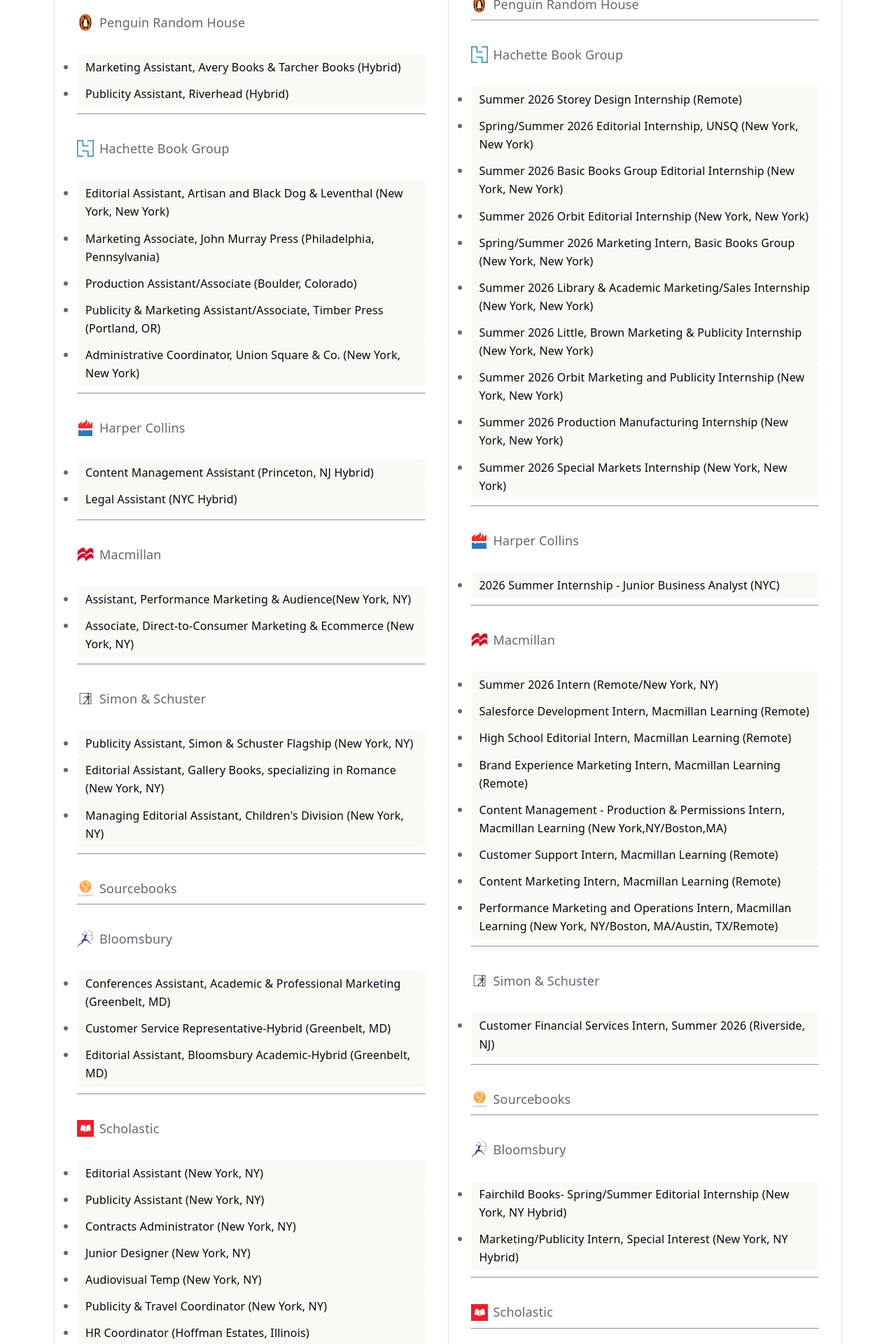
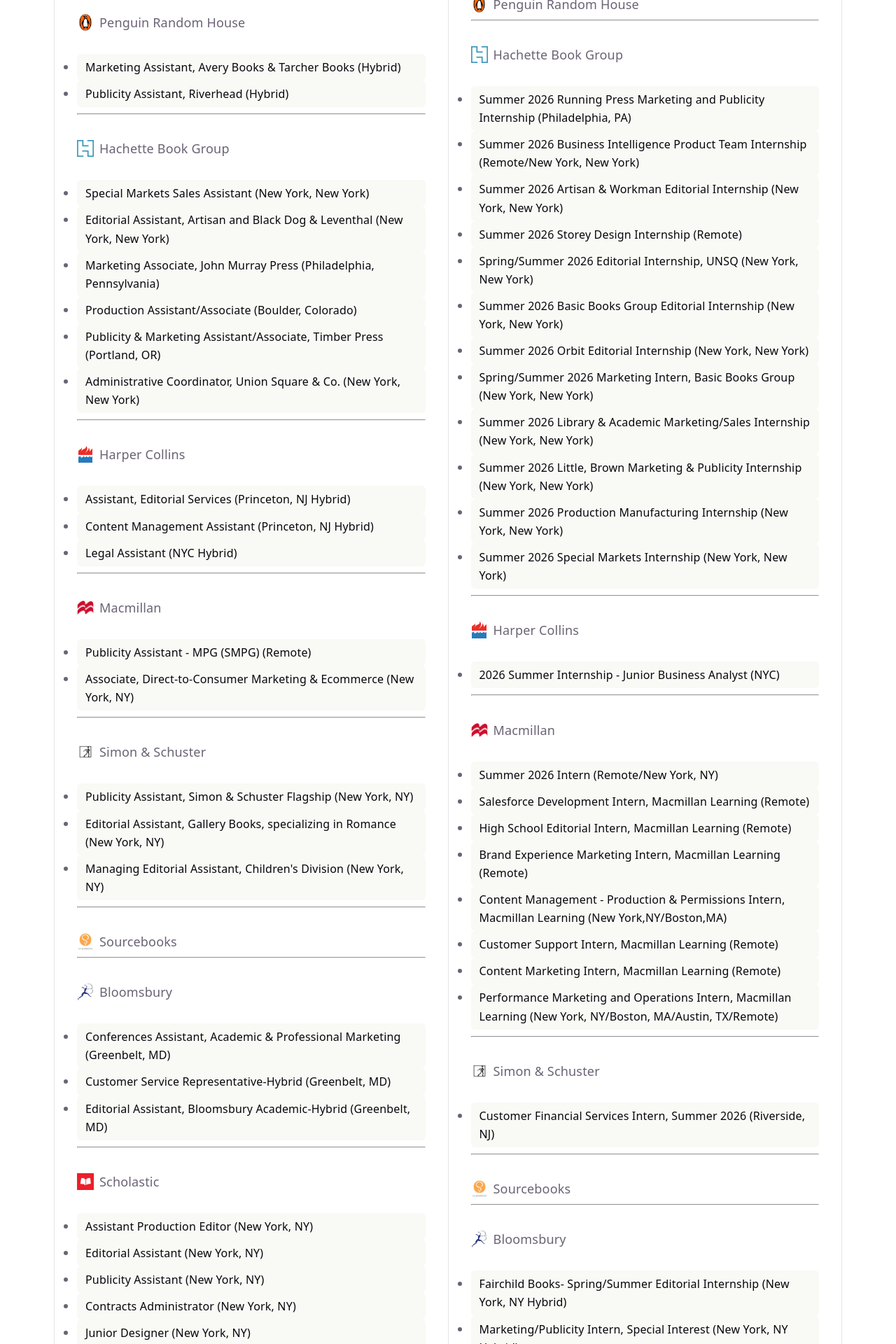
Before and after one commit to ellahain/bookjobs, a React (Vite) app: page / in a window 1280 px wide. Shown: the part 300-2220 px from the top of the page at 70% size. Built offline with nearby package versions, Linux system fonts and the light colour scheme.

Commit message:
update 3/24/26

```diff
--- a/src/App.tsx
+++ b/src/App.tsx
@@ -42,9 +42,9 @@
                 <h2>Jobs</h2>
                 <p>Entry Level (Assistant/Associate)</p>
                 <br/>
-                    <span style={{ display: 'flex', alignItems: 'center', gap: '8px' }}>
-  <img src={prhLogo} alt="PRH logo" style={{ width: '24px', height: '24px', objectFit: 'contain' }} />
-  <p style={{ margin: 0 }}>Penguin Random House</p>
+                <span style={{display: 'flex', alignItems: 'center', gap: '8px'}}>
+  <img src={prhLogo} alt="PRH logo" style={{width: '24px', height: '24px', objectFit: 'contain'}}/>
+  <p style={{margin: 0}}>Penguin Random House</p>
 </span>
                 <ul>
                     <li>
@@ -62,11 +62,16 @@
                 </ul>
                 <hr/>
                 <br/>
-                    <span style={{ display: 'flex', alignItems: 'center', gap: '8px' }}>
-  <img src={hbgLogo} alt="HBG logo" style={{ width: '24px', height: '24px', objectFit: 'contain' }} />
-  <p style={{ margin: 0 }}>Hachette Book Group</p>
+                <span style={{display: 'flex', alignItems: 'center', gap: '8px'}}>
+  <img src={hbgLogo} alt="HBG logo" style={{width: '24px', height: '24px', objectFit: 'contain'}}/>
+  <p style={{margin: 0}}>Hachette Book Group</p>
 </span>
                 <ul>
+                    <li>
+                        <a href="https://jobs.jobvite.com/hachette-book-group/job/oE1SzfwQ" target="_blank">
+                            Special Markets Sales Assistant (New York, New York)
+                        </a>
+                    </li>
                     <li>
                         <a href="https://jobs.jobvite.com/hachette-book-group/job/otpQzfw1" target="_blank">
                             Editorial Assistant, Artisan and Black Dog & Leventhal (New York, New York)
@@ -96,11 +101,17 @@
                 </ul>
                 <hr/>
                 <br/>
-                    <span style={{ display: 'flex', alignItems: 'center', gap: '8px' }}>
-  <img src={hcLogo} alt="Haper Collins logo" style={{ width: '24px', height: '24px', objectFit: 'contain' }} />
-  <p style={{ margin: 0 }}>Harper Collins</p>
+                <span style={{display: 'flex', alignItems: 'center', gap: '8px'}}>
+  <img src={hcLogo} alt="Haper Collins logo" style={{width: '24px', height: '24px', objectFit: 'contain'}}/>
+  <p style={{margin: 0}}>Harper Collins</p>
 </span>
                 <ul>
+                    <li>
+                        <a href="https://careers-harpercollins.icims.com/jobs/5285/assistant%2c-editorial-services-%28princeton%2c-nj-hybrid%29/job?hub=7&_gl=1*1yceey6*_ga*MTM3OTEyMzI1OC4xNzYzNDMxMDY4*_ga_5Y2BYGL910*czE3NzQzODc2MDUkbzczJGcxJHQxNzc0Mzg3NjA2JGo1OSRsMCRoMA..&mobile=false&width=1454&height=500&bga=true&needsRedirect=false&jan1offset=-300&jun1offset=-240"
+                           target="_blank">
+                            Assistant, Editorial Services (Princeton, NJ Hybrid)
+                        </a>
+                    </li>
                     <li>
                         <a href="https://careers-harpercollins.icims.com/jobs/5281/content-management-assistant-%28princeton%2c-nj-hybrid%29/job?hub=7&_gl=1*1biuj6i*_ga*MTM3OTEyMzI1OC4xNzYzNDMxMDY4*_ga_5Y2BYGL910*czE3NzQzMDYzNjgkbzcxJGcxJHQxNzc0MzA2Mzc2JGo1MiRsMCRoMA..&mobile=false&width=1454&height=500&bga=true&needsRedirect=false&jan1offset=-300&jun1offset=-240"
                            target="_blank">
@@ -116,15 +127,15 @@
                 </ul>
                 <hr/>
                 <br/>
-                    <span style={{ display: 'flex', alignItems: 'center', gap: '8px' }}>
-  <img src={macmillanLogo} alt="Macmillan logo" style={{ width: '24px', height: '24px', objectFit: 'contain' }} />
-  <p style={{ margin: 0 }}>Macmillan</p>
+                <span style={{display: 'flex', alignItems: 'center', gap: '8px'}}>
+  <img src={macmillanLogo} alt="Macmillan logo" style={{width: '24px', height: '24px', objectFit: 'contain'}}/>
+  <p style={{margin: 0}}>Macmillan</p>
 </span>
                 <ul>
                     <li>
-                            <a href="https://recruiting.ultipro.com/HOL1002HPHM/JobBoard/be27b89b-3cb9-491f-a1b0-42f8b077a9dd/OpportunityDetail?opportunityId=eb5b46d3-6b8d-4089-a7de-d83ceb68e207"
+                        <a href="https://recruiting.ultipro.com/HOL1002HPHM/JobBoard/be27b89b-3cb9-491f-a1b0-42f8b077a9dd/?q=&o=postedDateDesc&w=&wc=&we=&wpst="
                            target="_blank">
-                                Assistant, Performance Marketing & Audience(New York, NY)
+                            Publicity Assistant - MPG (SMPG) (Remote)
                         </a>
                     </li>
                     <li>
@@ -136,9 +147,9 @@
                 </ul>
                 <hr/>
                 <br/>
-                    <span style={{ display: 'flex', alignItems: 'center', gap: '8px' }}>
-  <img src={sasLogo} alt="S&S logo" style={{ width: '24px', height: '24px', objectFit: 'contain' }} />
-  <p style={{ margin: 0 }}>Simon & Schuster</p>
+                <span style={{display: 'flex', alignItems: 'center', gap: '8px'}}>
+  <img src={sasLogo} alt="S&S logo" style={{width: '24px', height: '24px', objectFit: 'contain'}}/>
+  <p style={{margin: 0}}>Simon & Schuster</p>
 </span>
                 <ul>
                     <li>
@@ -162,15 +173,15 @@
                 </ul>
                 <hr/>
                 <br/>
-                    <span style={{ display: 'flex', alignItems: 'center', gap: '8px' }}>
-  <img src={sbLogo} alt="Sourcebooks logo" style={{ width: '24px', height: '24px', objectFit: 'contain' }} />
-  <p style={{ margin: 0 }}>Sourcebooks</p>
+                <span style={{display: 'flex', alignItems: 'center', gap: '8px'}}>
+  <img src={sbLogo} alt="Sourcebooks logo" style={{width: '24px', height: '24px', objectFit: 'contain'}}/>
+  <p style={{margin: 0}}>Sourcebooks</p>
 </span>
                 <hr/>
                 <br/>
-                    <span style={{ display: 'flex', alignItems: 'center', gap: '8px' }}>
-  <img src={bloomsburyLogo} alt="Bloomsbury logo" style={{ width: '24px', height: '24px', objectFit: 'contain' }} />
-  <p style={{ margin: 0 }}>Bloomsbury</p>
+                <span style={{display: 'flex', alignItems: 'center', gap: '8px'}}>
+  <img src={bloomsburyLogo} alt="Bloomsbury logo" style={{width: '24px', height: '24px', objectFit: 'contain'}}/>
+  <p style={{margin: 0}}>Bloomsbury</p>
 </span>
                 <ul>
                     <li>
@@ -194,11 +205,17 @@
                 </ul>
                 <hr/>
                 <br/>
-                    <span style={{ display: 'flex', alignItems: 'center', gap: '8px' }}>
-  <img src={scholasticLogo} alt="Scholastic logo" style={{ width: '24px', height: '24px', objectFit: 'contain' }} />
-  <p style={{ margin: 0 }}>Scholastic</p>
+                <span style={{display: 'flex', alignItems: 'center', gap: '8px'}}>
+  <img src={scholasticLogo} alt="Scholastic logo" style={{width: '24px', height: '24px', objectFit: 'contain'}}/>
+  <p style={{margin: 0}}>Scholastic</p>
 </span>
                 <ul>
+                    <li>
+                        <a href="https://scholastic.wd5.myworkdayjobs.com/en-US/External/job/New-York-New-York/Senior-Production-Editor_R14994-1"
+                           target="_blank">
+                            Assistant Production Editor (New York, NY)
+                        </a>
+                    </li>
                     <li>
                         <a href="https://scholastic.wd5.myworkdayjobs.com/en-US/External/job/New-York-New-York/Editorial-Assistant_R15277"
                            target="_blank">
@@ -244,9 +261,9 @@
                 </ul>
                 <hr/>
                 <br/>
-                    <span style={{ display: 'flex', alignItems: 'center', gap: '8px' }}>
-  <img src={chronicleLogo} alt="Chronicle logo" style={{ width: '24px', height: '24px', objectFit: 'contain' }} />
-  <p style={{ margin: 0 }}>Chronicle Books</p>
+                <span style={{display: 'flex', alignItems: 'center', gap: '8px'}}>
+  <img src={chronicleLogo} alt="Chronicle logo" style={{width: '24px', height: '24px', objectFit: 'contain'}}/>
+  <p style={{margin: 0}}>Chronicle Books</p>
 </span>
                 <ul>
                     <li>
@@ -257,16 +274,16 @@
                 </ul>
                 <hr/>
                 <br/>
-                    <span style={{ display: 'flex', alignItems: 'center', gap: '8px' }}>
-  <img src={beaconLogo} alt="Beacon logo" style={{ width: '24px', height: '24px', objectFit: 'contain' }} />
-  <p style={{ margin: 0 }}>Beacon Press</p>
+                <span style={{display: 'flex', alignItems: 'center', gap: '8px'}}>
+  <img src={beaconLogo} alt="Beacon logo" style={{width: '24px', height: '24px', objectFit: 'contain'}}/>
+  <p style={{margin: 0}}>Beacon Press</p>
 </span>
                 <hr/>
                 <br/>
 
-                    <span style={{ display: 'flex', alignItems: 'center', gap: '8px' }}>
-  <img src={abramsLogo} alt="Abrams logo" style={{ width: '24px', height: '24px', objectFit: 'contain' }} />
-  <p style={{ margin: 0 }}>Abrams</p>
+                <span style={{display: 'flex', alignItems: 'center', gap: '8px'}}>
+  <img src={abramsLogo} alt="Abrams logo" style={{width: '24px', height: '24px', objectFit: 'contain'}}/>
+  <p style={{margin: 0}}>Abrams</p>
 </span>
                 <ul>
                     <li>
@@ -284,22 +301,22 @@
                 </ul>
                 <hr/>
                 <br/>
-                    <span style={{ display: 'flex', alignItems: 'center', gap: '8px' }}>
-  <img src={hhLogo} alt="Holiday House logo" style={{ width: '24px', height: '24px', objectFit: 'contain' }} />
-  <p style={{ margin: 0 }}>Holiday House/Peachtree</p>
+                <span style={{display: 'flex', alignItems: 'center', gap: '8px'}}>
+  <img src={hhLogo} alt="Holiday House logo" style={{width: '24px', height: '24px', objectFit: 'contain'}}/>
+  <p style={{margin: 0}}>Holiday House/Peachtree</p>
 </span>
 
                 <hr/>
                 <br/>
-                    <span style={{ display: 'flex', alignItems: 'center', gap: '8px' }}>
-  <img src={candleLogo} alt="Candlewick logo" style={{ width: '24px', height: '24px', objectFit: 'contain' }} />
-  <p style={{ margin: 0 }}>Candlewick Press</p>
+                <span style={{display: 'flex', alignItems: 'center', gap: '8px'}}>
+  <img src={candleLogo} alt="Candlewick logo" style={{width: '24px', height: '24px', objectFit: 'contain'}}/>
+  <p style={{margin: 0}}>Candlewick Press</p>
 </span>
                 <hr/>
                 <br/>
-                    <span style={{ display: 'flex', alignItems: 'center', gap: '8px' }}>
-  <img src={wwLogo} alt="W.W. Norton logo" style={{ width: '24px', height: '24px', objectFit: 'contain' }} />
-  <p style={{ margin: 0 }}>W.W. Norton</p>
+                <span style={{display: 'flex', alignItems: 'center', gap: '8px'}}>
+  <img src={wwLogo} alt="W.W. Norton logo" style={{width: '24px', height: '24px', objectFit: 'contain'}}/>
+  <p style={{margin: 0}}>W.W. Norton</p>
 </span>
 
             </div>
@@ -313,17 +330,32 @@
 </span>
                 <h2>Internships</h2>
                 <br/>
-                    <span style={{ display: 'flex', alignItems: 'center', gap: '8px' }}>
-  <img src={prhLogo} alt="PRH logo" style={{ width: '24px', height: '24px', objectFit: 'contain' }} />
-  <p style={{ margin: 0 }}>Penguin Random House</p>
+                <span style={{display: 'flex', alignItems: 'center', gap: '8px'}}>
+  <img src={prhLogo} alt="PRH logo" style={{width: '24px', height: '24px', objectFit: 'contain'}}/>
+  <p style={{margin: 0}}>Penguin Random House</p>
 </span>
                 <hr/>
                 <br/>
-                    <span style={{ display: 'flex', alignItems: 'center', gap: '8px' }}>
-  <img src={hbgLogo} alt="HBG logo" style={{ width: '24px', height: '24px', objectFit: 'contain' }} />
-  <p style={{ margin: 0 }}>Hachette Book Group</p>
+                <span style={{display: 'flex', alignItems: 'center', gap: '8px'}}>
+  <img src={hbgLogo} alt="HBG logo" style={{width: '24px', height: '24px', objectFit: 'contain'}}/>
+  <p style={{margin: 0}}>Hachette Book Group</p>
 </span>
                 <ul>
+                    <li>
+                        <a href="https://jobs.jobvite.com/hachette-book-group/job/o19Pzfwi" target="_blank">
+                            Summer 2026 Running Press Marketing and Publicity Internship (Philadelphia, PA)
+                        </a>
+                    </li>
+                    <li>
+                        <a href="https://jobs.jobvite.com/hachette-book-group/job/oMvPzfwp" target="_blank">
+                            Summer 2026 Business Intelligence Product Team Internship (Remote/New York, New York)
+                        </a>
+                    </li>
+                    <li>
+                        <a href="https://jobs.jobvite.com/hachette-book-group/job/ov0RzfwF" target="_blank">
+                            Summer 2026 Artisan & Workman Editorial Internship (New York, New York)
+                        </a>
+                    </li>
                     <li>
                         <a href="https://jobs.jobvite.com/hachette-book-group/job/oR9Pzfw8" target="_blank">
                             Summer 2026 Storey Design Internship (Remote)
@@ -360,11 +392,6 @@
                         </a>
                     </li>
                     <li>
-                            <a href="https://jobs.jobvite.com/hachette-book-group/job/oWvPzfwz" target="_blank">
-                                Summer 2026 Orbit Marketing and Publicity Internship (New York, New York)
-                            </a>
-                        </li>
-                        <li>
                         <a href="https://jobs.jobvite.com/hachette-book-group/job/o5xNzfwI" target="_blank">
                             Summer 2026 Production Manufacturing Internship (New York, New York)
                         </a>
@@ -378,9 +405,9 @@
                 </ul>
                 <hr/>
                 <br/>
-                    <span style={{ display: 'flex', alignItems: 'center', gap: '8px' }}>
-  <img src={hcLogo} alt="Haper Collins logo" style={{ width: '24px', height: '24px', objectFit: 'contain' }} />
-  <p style={{ margin: 0 }}>Harper Collins</p>
+                <span style={{display: 'flex', alignItems: 'center', gap: '8px'}}>
+  <img src={hcLogo} alt="Haper Collins logo" style={{width: '24px', height: '24px', objectFit: 'contain'}}/>
+  <p style={{margin: 0}}>Harper Collins</p>
 </span>
                 <ul>
                     <li>
@@ -392,9 +419,9 @@
                 </ul>
                 <hr/>
                 <br/>
-                    <span style={{ display: 'flex', alignItems: 'center', gap: '8px' }}>
-  <img src={macmillanLogo} alt="Macmillan logo" style={{ width: '24px', height: '24px', objectFit: 'contain' }} />
-  <p style={{ margin: 0 }}>Macmillan</p>
+                <span style={{display: 'flex', alignItems: 'center', gap: '8px'}}>
+  <img src={macmillanLogo} alt="Macmillan logo" style={{width: '24px', height: '24px', objectFit: 'contain'}}/>
+  <p style={{margin: 0}}>Macmillan</p>
 </span>
                 <ul>
                     <li>
@@ -450,9 +477,9 @@
                 </ul>
                 <hr/>
                 <br/>
-                    <span style={{ display: 'flex', alignItems: 'center', gap: '8px' }}>
-  <img src={sasLogo} alt="S&S logo" style={{ width: '24px', height: '24px', objectFit: 'contain' }} />
-  <p style={{ margin: 0 }}>Simon & Schuster</p>
+                <span style={{display: 'flex', alignItems: 'center', gap: '8px'}}>
+  <img src={sasLogo} alt="S&S logo" style={{width: '24px', height: '24px', objectFit: 'contain'}}/>
+  <p style={{margin: 0}}>Simon & Schuster</p>
 </span>
                 <ul>
                     <li>
@@ -464,15 +491,15 @@
                 </ul>
                 <hr/>
                 <br/>
-                    <span style={{ display: 'flex', alignItems: 'center', gap: '8px' }}>
-  <img src={sbLogo} alt="Sourcebooks logo" style={{ width: '24px', height: '24px', objectFit: 'contain' }} />
-  <p style={{ margin: 0 }}>Sourcebooks</p>
+                <span style={{display: 'flex', alignItems: 'center', gap: '8px'}}>
+  <img src={sbLogo} alt="Sourcebooks logo" style={{width: '24px', height: '24px', objectFit: 'contain'}}/>
+  <p style={{margin: 0}}>Sourcebooks</p>
 </span>
                 <hr/>
                 <br/>
-                    <span style={{ display: 'flex', alignItems: 'center', gap: '8px' }}>
-  <img src={bloomsburyLogo} alt="Bloomsbury logo" style={{ width: '24px', height: '24px', objectFit: 'contain' }} />
-  <p style={{ margin: 0 }}>Bloomsbury</p>
+                <span style={{display: 'flex', alignItems: 'center', gap: '8px'}}>
+  <img src={bloomsburyLogo} alt="Bloomsbury logo" style={{width: '24px', height: '24px', objectFit: 'contain'}}/>
+  <p style={{margin: 0}}>Bloomsbury</p>
 </span>
                 <ul>
                     <li>
@@ -488,21 +515,21 @@
                 </ul>
                 <hr/>
                 <br/>
-                    <span style={{ display: 'flex', alignItems: 'center', gap: '8px' }}>
-  <img src={scholasticLogo} alt="Scholastic logo" style={{ width: '24px', height: '24px', objectFit: 'contain' }} />
-  <p style={{ margin: 0 }}>Scholastic</p>
+                <span style={{display: 'flex', alignItems: 'center', gap: '8px'}}>
+  <img src={scholasticLogo} alt="Scholastic logo" style={{width: '24px', height: '24px', objectFit: 'contain'}}/>
+  <p style={{margin: 0}}>Scholastic</p>
 </span>
                 <hr/>
                 <br/>
-                    <span style={{ display: 'flex', alignItems: 'center', gap: '8px' }}>
-  <img src={chronicleLogo} alt="Chronicle logo" style={{ width: '24px', height: '24px', objectFit: 'contain' }} />
-  <p style={{ margin: 0 }}>Chronicle Books</p>
+                <span style={{display: 'flex', alignItems: 'center', gap: '8px'}}>
+  <img src={chronicleLogo} alt="Chronicle logo" style={{width: '24px', height: '24px', objectFit: 'contain'}}/>
+  <p style={{margin: 0}}>Chronicle Books</p>
 </span>
                 <hr/>
                 <br/>
-                    <span style={{ display: 'flex', alignItems: 'center', gap: '8px' }}>
-  <img src={beaconLogo} alt="Beacon logo" style={{ width: '24px', height: '24px', objectFit: 'contain' }} />
-  <p style={{ margin: 0 }}>Beacon Press</p>
+                <span style={{display: 'flex', alignItems: 'center', gap: '8px'}}>
+  <img src={beaconLogo} alt="Beacon logo" style={{width: '24px', height: '24px', objectFit: 'contain'}}/>
+  <p style={{margin: 0}}>Beacon Press</p>
 </span>
                 <ul>
                     <li>
@@ -513,15 +540,15 @@
                 </ul>
                 <hr/>
                 <br/>
-                    <span style={{ display: 'flex', alignItems: 'center', gap: '8px' }}>
-  <img src={abramsLogo} alt="abrams logo" style={{ width: '24px', height: '24px', objectFit: 'contain' }} />
-  <p style={{ margin: 0 }}>Abrams</p>
+                <span style={{display: 'flex', alignItems: 'center', gap: '8px'}}>
+  <img src={abramsLogo} alt="abrams logo" style={{width: '24px', height: '24px', objectFit: 'contain'}}/>
+  <p style={{margin: 0}}>Abrams</p>
 </span>
                 <hr/>
                 <br/>
-                    <span style={{ display: 'flex', alignItems: 'center', gap: '8px' }}>
-  <img src={hhLogo} alt="Holiday Houselogo" style={{ width: '24px', height: '24px', objectFit: 'contain' }} />
-  <p style={{ margin: 0 }}>Holiday House/Peachtree</p>
+                <span style={{display: 'flex', alignItems: 'center', gap: '8px'}}>
+  <img src={hhLogo} alt="Holiday Houselogo" style={{width: '24px', height: '24px', objectFit: 'contain'}}/>
+  <p style={{margin: 0}}>Holiday House/Peachtree</p>
 </span>
                 <ul>
                     <li>
@@ -533,15 +560,53 @@
                 </ul>
                 <hr/>
                 <br/>
-                    <span style={{ display: 'flex', alignItems: 'center', gap: '8px' }}>
-  <img src={candleLogo} alt="Candlewick logo" style={{ width: '24px', height: '24px', objectFit: 'contain' }} />
-  <p style={{ margin: 0 }}>Candlewick Press</p>
+                <span style={{display: 'flex', alignItems: 'center', gap: '8px'}}>
+                    <img src={candleLogo} alt="Candlewick logo" style={{width: '24px', height: '24px', objectFit: 'contain'}}/>
+                    <p style={{margin: 0}}>Candlewick Press</p>
                 </span>
+                <ul>
+                    <li>
+                        <a href="https://www.candlewick.com/careers/production-internship/"
+                           target="_blank">
+                            Production Internship
+                        </a>
+                    </li>
+                    <li>
+                        <a href="https://www.candlewick.com/careers/sales-internship/"
+                           target="_blank">
+                            Sales Internship
+                        </a>
+                    </li>
+                    <li>
+                        <a href="https://www.candlewick.com/careers/publishing-technologies-internship/"
+                           target="_blank">
+                            Publishing Technologies Internship
+                        </a>
+                    </li>
+                    <li>
+                        <a href="https://www.candlewick.com/careers/marketing-internship/"
+                           target="_blank">
+                            Marketing Internship
+                        </a>
+                    </li>
+                    <li>
+                        <a href="https://www.candlewick.com/careers/editorial-internship/"
+                           target="_blank">
+                            Editorial Internship
+                        </a>
+                    </li>
+                    <li>
+                        <a href="https://www.candlewick.com/careers/design-internship/"
+                           target="_blank">
+                            Design Internship
+                        </a>
+                    </li>
+                </ul>
                 <hr/>
                 <br/>
-                    <span style={{ display: 'flex', alignItems: 'center', gap: '8px' }}>
-  <img src={whLogo} alt="Writer's House logo" style={{ width: '24px', height: '24px', objectFit: 'contain' }} />
-  <p style={{ margin: 0 }}>Writer's House</p>
+                <span style={{display: 'flex', alignItems: 'center', gap: '8px'}}>
+  <img src={whLogo} alt="Writer's House logo" style={{width: '24px', height: '24px', objectFit: 'contain'}}/>
+  <p style={{margin: 0}}>Writer's House</p>
 </span>
                 <ul>
                     <li>
@@ -552,9 +617,9 @@
                 </ul>
                 <hr/>
                 <br/>
-                    <span style={{ display: 'flex', alignItems: 'center', gap: '8px' }}>
-  <img src={wwLogo} alt="W.W. Norton logo" style={{ width: '24px', height: '24px', objectFit: 'contain' }} />
-  <p style={{ margin: 0 }}>W.W. Norton</p>
+                <span style={{display: 'flex', alignItems: 'center', gap: '8px'}}>
+  <img src={wwLogo} alt="W.W. Norton logo" style={{width: '24px', height: '24px', objectFit: 'contain'}}/>
+  <p style={{margin: 0}}>W.W. Norton</p>
 </span>
                 <ul>
                     <li>
```
Lines whose indentation alone changed are shown as unchanged.
